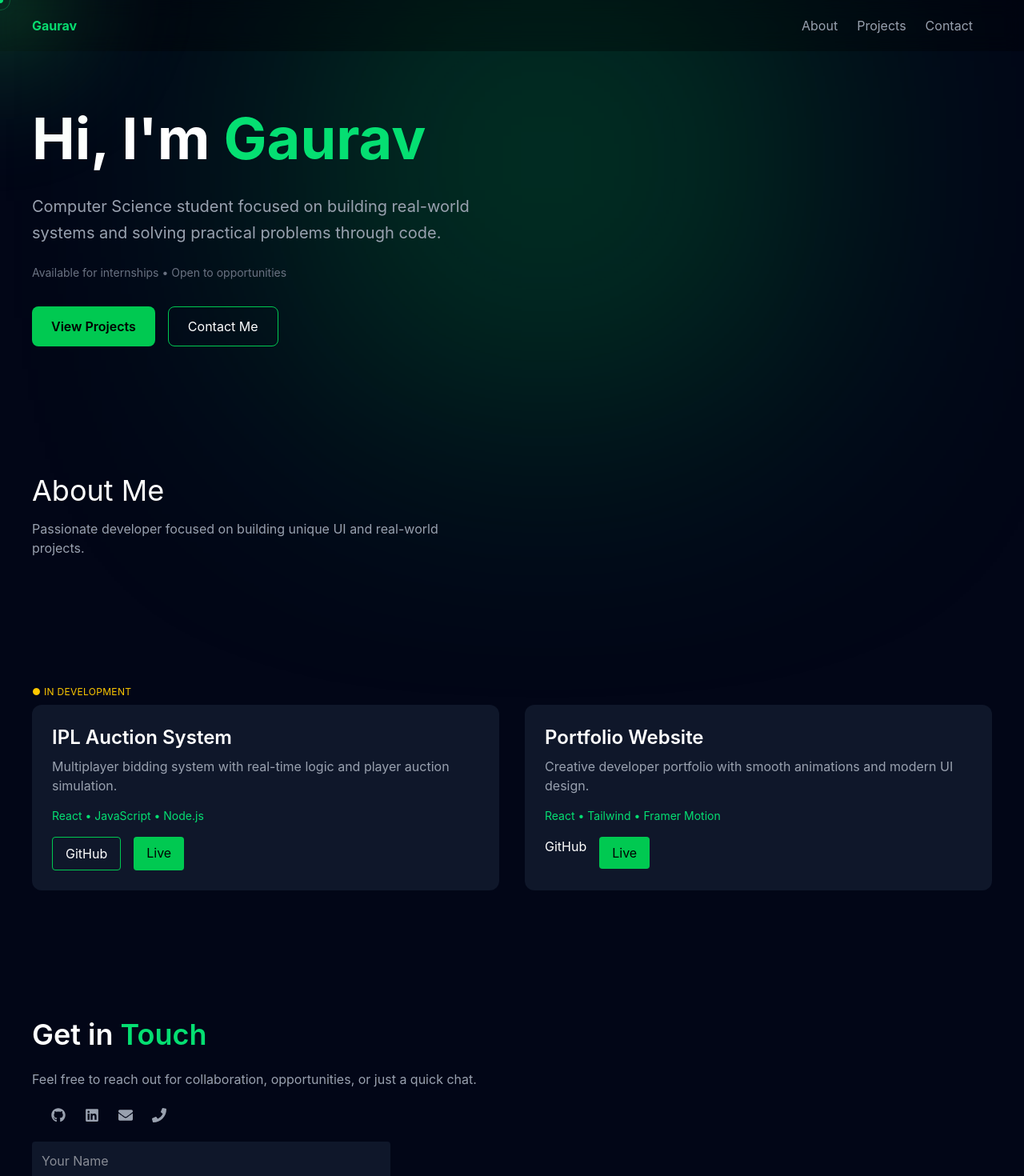
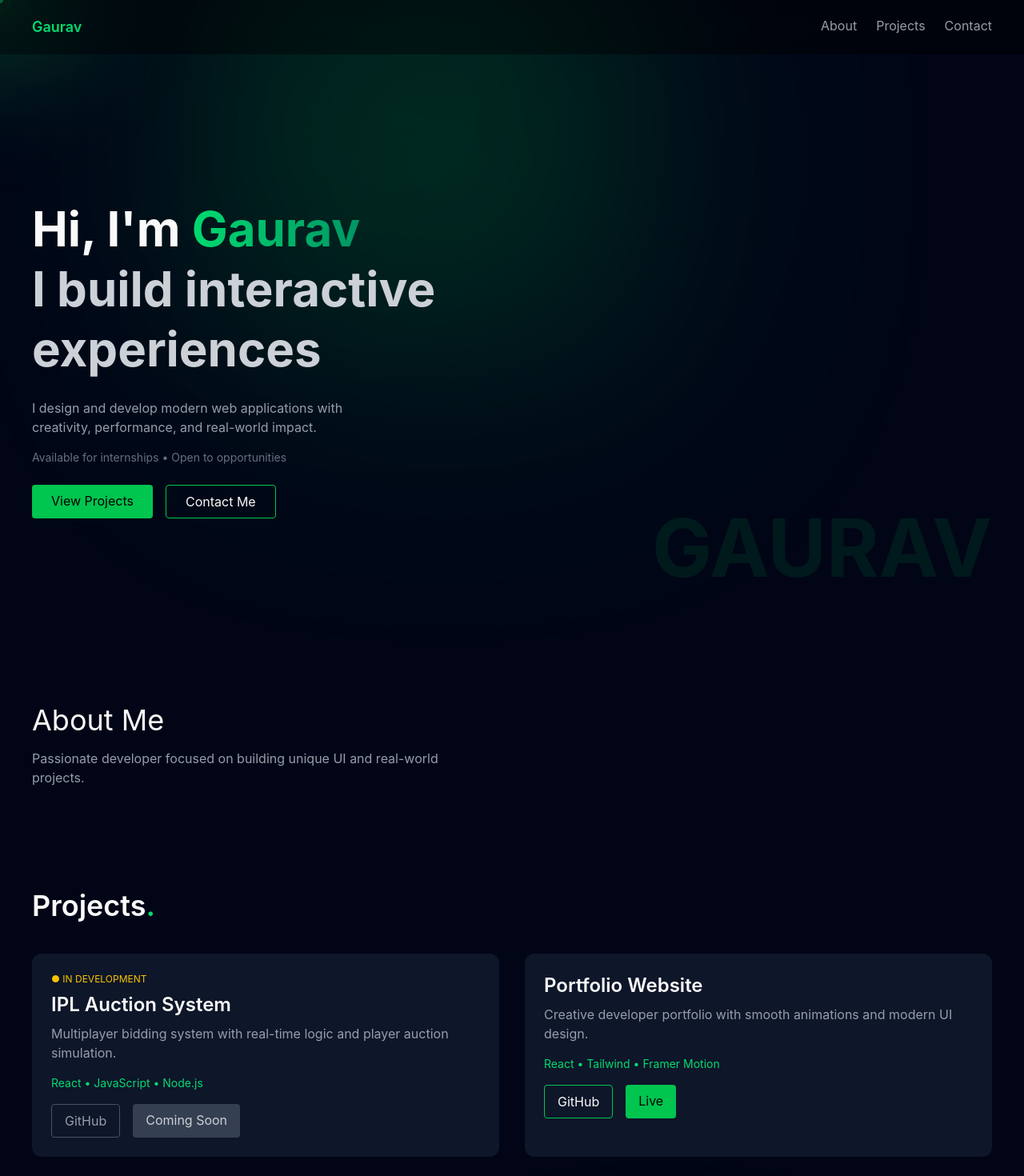
Before and after one commit to Gaurav-29-eng/gaurav-portfolio, a React (Vite) app: page / in a window 1280 px wide. Shown: the top 1470 px of the page at 80% size. Built offline with nearby package versions, Linux system fonts and the light colour scheme.

Commit message:
Updated basic things

```diff
--- a/src/components/Portfolio.jsx
+++ b/src/components/Portfolio.jsx
@@ -13,75 +13,95 @@ export default function Portfolio() {
       e.target,
       "9y69GuMyzXGbvOy-E"
     ).then(
-    () => {
-      alert("Message sent successfully 🚀");
-    },
-    () => {
-      alert("Failed to send message ❌");
-    }
+      () => alert("Message sent successfully 🚀"),
+      () => alert("Failed to send message ❌")
     );
 
     e.target.reset();
   };
 
   return (
-    <div className="relative z-10 bg-[#020617] text-white min-h-screen overflow-hidden">
+    <div className="relative bg-[#020617] text-white min-h-screen overflow-hidden">
 
-        {/* ✅ NAVBAR GOES HERE */}
-    <div className="fixed top-0 left-0 w-full flex justify-between px-10 py-5 z-20 bg-black/30 backdrop-blur-md">
-      <h1 className="text-green-400 font-bold">Gaurav</h1>
+         {/* CYBER GLOW */}
+        <div className="absolute w-[600px] h-[600px] bg-green-500 opacity-10 blur-[150px] top-[-100px] left-[20%] pointer-events-none"></div>
+
+        <div className="absolute w-[400px] h-[400px] bg-green-400 opacity-10 blur-[150px] bottom-[-100px] right-[20%] pointer-events-none"></div>
+
+
+        {/* TECH GLOW */}
+<div className="absolute top-0 left-0 w-full h-full pointer-events-none">
+  <div className="absolute w-[500px] h-[500px] bg-green-500 opacity-10 blur-[120px] top-[-100px] left-[20%]"></div>
+  <div className="absolute w-[400px] h-[400px] bg-green-400 opacity-10 blur-[120px] bottom-[-100px] right-[20%]"></div>
+</div>
+
+      {/* NAVBAR */}
+      <div className="fixed top-0 left-0 w-full flex justify-between px-10 py-5 z-50 bg-black/40 backdrop-blur-md">
+        <h1 className="text-lg font-semibold text-green-400">Gaurav</h1>
+
         <div className="space-x-6 text-gray-400">
-        <span className="hover:text-green-400 cursor-pointer">About</span>
-        <span className="hover:text-green-400 cursor-pointer">Projects</span>
-        <span className="hover:text-green-400 cursor-pointer">Contact</span>
-        <button className="hover-target hover:text-green-400 transition"></button>
+          <a href="#about" className="hover:text-green-400">About</a>
+          <a href="#projects" className="hover:text-green-400">Projects</a>
+          <a href="#contact" className="hover:text-green-400">Contact</a>
         </div>
       </div>
 
-      {/* BACKGROUND GLOW */}
-      <div className="absolute w-[600px] h-[600px] bg-green-500 opacity-20 blur-[160px] top-[-100px] left-[30%] animate-pulse"></div>
+      {/* HERO */}
 
-      <div className="relative px-10 pt-32 pb-20 space-y-40">
+      <section className="relative min-h-screen flex items-center px-10 pt-24">
 
-        {/* HERO */}
-        <motion.section
-  initial={{ opacity: 0, y: 80 }}
-  animate={{ opacity: 1, y: 0 }}
-  transition={{ duration: 1 }}
-  id="home"
->
+        <div className="grid md:grid-cols-2 gap-10 w-full">
 
-  <h1 className="text-6xl md:text-7xl font-bold leading-tight">
-    Hi, I'm <span className="text-green-400">Gaurav</span>
+          {/* LEFT */}
+          <div>
+            <h1 className="text-5xl md:text-6xl font-bold leading-tight">
+  Hi, I'm{" "}
+<span className="bg-gradient-to-r from-green-400 to-emerald-600 text-transparent bg-clip-text">
+  Gaurav
+</span>
+  <br />
+  <span className="text-gray-300">
+    I build interactive experiences
+  </span>
 </h1>
 
-  <p className="text-xl mt-6 text-gray-400 max-w-xl leading-relaxed">
-    Computer Science student focused on building real-world systems and solving practical problems through code.
+            <p className="mt-6 text-gray-400 max-w-md">
+              I design and develop modern web applications with creativity, performance, and real-world impact.
             </p>
 
-  {/* BUTTONS */}
-
-  <p className="mt-6 text-sm text-gray-500">
+            <p className="mt-4 text-sm text-gray-500">
               Available for internships • Open to opportunities
             </p>
 
-  <div className="mt-8 flex gap-4">
-    <button className="px-6 py-3 bg-green-500 text-black rounded-lg font-semibold hover:scale-105 transition">
+            <div className="mt-6 flex gap-4">
+              <a href="#projects" className="bg-green-500 text-black px-6 py-2 rounded">
                 View Projects
-    </button>
-
-    <button className="px-6 py-3 border border-green-500 rounded-lg hover:bg-green-500 hover:text-black transition">
+              </a>
+              <a href="#contact" className="border border-green-500 px-6 py-2 rounded">
                 Contact Me
-    </button>
+              </a>
+            </div>
           </div>
 
-</motion.section>
+          {/* RIGHT (EMPTY FOR NOW) */}
+          <div></div>
+
+        </div>
+
+        {/* BACKGROUND TEXT */}
+        <h1 className="absolute text-[100px] font-bold text-green-500 opacity-10 right-10 bottom-10 pointer-events-none select-none">
+  GAURAV
+</h1>
+
+      </section>
 
       {/* ABOUT */}
       <motion.section
-          initial={{ opacity: 0, x: -100 }}
-          whileInView={{ opacity: 1, x: 0 }}
-          transition={{ duration: 1 }}
+        id="about"
+        className="px-10 mt-20"
+        initial={{ opacity: 0, y: 80 }}
+        whileInView={{ opacity: 1, y: 0 }}
+        transition={{ duration: 0.6 }}
       >
         <h2 className="text-4xl mb-4">About Me</h2>
         <p className="text-gray-400 max-w-xl">
@@ -90,21 +110,20 @@ export default function Portfolio() {
       </motion.section>
 
       {/* PROJECTS */}
-        <section id="projects" className="space-y-10 mt-32">
+      <section id="projects" className="px-10 mt-32 space-y-10">
 
-  <p className="text-xs text-yellow-400 mb-2 tracking-wide">
-  ● IN DEVELOPMENT
-</p>
+        <h2 className="text-4xl font-semibold">
+          Projects<span className="text-green-400">.</span>
+        </h2>
 
         <div className="grid md:grid-cols-2 gap-8">
 
-    {/* PROJECT 1 */}
-    <div className="group p-6 bg-[#0f172a] rounded-xl border border-transparent
-hover:border-green-500 transition duration-300
-hover:shadow-[0_0_40px_rgba(34,197,94,0.2)]
-hover:-translate-y-2">
+          {/* IPL PROJECT */}
+          <div className="group p-6 bg-[#0f172a] rounded-xl hover:-translate-y-2 transition duration-300 hover:shadow-[0_0_40px_rgba(34,197,94,0.2)]">
 
-      <h3 className="text-2xl font-semibold mb-2">
+            <p className="text-xs text-yellow-400 mb-2">● IN DEVELOPMENT</p>
+
+            <h3 className="text-2xl font-semibold mb-2 group-hover:text-green-400 transition">
               IPL Auction System
             </h3>
 
@@ -112,39 +131,23 @@ hover:-translate-y-2">
               Multiplayer bidding system with real-time logic and player auction simulation.
             </p>
 
-      {/* TECH STACK */}
             <p className="text-sm text-green-400 mb-4">
               React • JavaScript • Node.js
             </p>
 
-      {/* BUTTONS */}
             <div className="flex gap-4">
+              <span className="px-4 py-2 border border-gray-600 text-gray-400 rounded">
+                GitHub
+              </span>
 
-        <a
-          href="https://github.com/YOUR_USERNAME/YOUR_PROJECT"
-          target="_blank"
-          className="px-4 py-2 border border-green-500 rounded
-hover:bg-green-500 hover:text-black
-transition duration-300"
-        >
-          GitHub
-        </a>
-
-        <a
-          href="#"
-          className="px-4 py-2 bg-green-500 text-black rounded
-hover:scale-105 hover:shadow-[0_0_20px_rgba(34,197,94,0.6)]
-transition duration-300"
-        >
-          Live
-        </a>
-
+              <span className="px-4 py-2 bg-gray-700 text-gray-300 rounded">
+                Coming Soon
+              </span>
+            </div>
           </div>
 
-    </div>
-
-    {/* PROJECT 2 */}
-    <div className="group p-6 bg-[#0f172a] rounded-xl border border-transparent hover:border-green-500 transition duration-300 hover:shadow-[0_0_30px_rgba(34,197,94,0.3)]">
+          {/* PORTFOLIO PROJECT */}
+          <div className="group p-6 bg-[#0f172a] rounded-xl hover:-translate-y-2 transition duration-300 hover:shadow-[0_0_40px_rgba(34,197,94,0.2)]">
 
             <h3 className="text-2xl font-semibold mb-2 group-hover:text-green-400 transition">
               Portfolio Website
@@ -159,11 +162,10 @@ transition duration-300"
             </p>
 
             <div className="flex gap-4">
-
               <a
                 href="https://github.com/Gaurav-29-eng/gaurav-portfolio"
                 target="_blank"
-  rel="noopener noreferrer"
+                className="px-4 py-2 border border-green-500 rounded hover:bg-green-500 hover:text-black transition"
               >
                 GitHub
               </a>
@@ -171,130 +173,63 @@ transition duration-300"
               <a
                 href="https://gaurav-portfolio-roan.vercel.app/"
                 target="_blank"
-  rel="noopener noreferrer"
                 className="px-4 py-2 bg-green-500 text-black rounded hover:scale-105 transition"
               >
                 Live
               </a>
-
+            </div>
           </div>
 
         </div>
-
-  </div>
-
       </section>
 
-
-    {/* CONTACTS */}
-        <section id="contact" className="space-y-6 mt-32">
+      {/* CONTACT */}
+      <section id="contact" className="px-10 mt-32 space-y-6">
 
         <h2 className="text-4xl font-semibold">
           Get in <span className="text-green-400">Touch</span>
         </h2>
+
         <p className="text-gray-400 max-w-xl">
-    Feel free to reach out for collaboration, opportunities, or just a quick chat.
+          Feel free to reach out for collaboration or opportunities.
         </p>
 
-  {/* ICON LINKS */}
-  <div className="flex gap-6 text-lg">
-    <div className="hover:text-green-400 transition text-gray-400">
+        {/* ICONS */}
+        <div className="flex gap-6 text-gray-400 text-lg">
+
+          <a href="https://github.com/Gaurav-29-eng" target="_blank">
+            <FaGithub />
+          </a>
+
+          <a href="https://linkedin.com/in/gaurav-salunke-cse27" target="_blank">
+            <FaLinkedin />
+          </a>
+
+          <a href="mailto:salunkegaurav2915@gmail.com">
+            <FaEnvelope />
+          </a>
+
+          <a href="tel:+919370574295">
+            <FaPhone />
+          </a>
 
         </div>
 
-  {/* GitHub */}
-  <div className="group relative">
-    <a href="https://github.com/Gaurav-29-eng" target="_blank"
-      className="text-gray-400 text-lg hover:text-green-400 transition duration-300">
-      <FaGithub />
-    </a>
-    <span className="absolute -top-8 left-1/2 -translate-x-1/2 text-xs bg-black px-2 py-1 rounded opacity-0 group-hover:opacity-100 transition">
-      GitHub
-    </span>
-  </div>
+        {/* FORM */}
+        <form onSubmit={sendEmail} className="flex flex-col gap-4 max-w-md">
 
-  {/* LinkedIn */}
-  <div className="group relative">
-    <a href="https://linkedin.com/in/gaurav-salunke-cse27" target="_blank"
-      className="text-gray-400 text-lg hover:text-green-400 transition duration-300">
-      <FaLinkedin />
-    </a>
-    <span className="absolute -top-8 left-1/2 -translate-x-1/2 text-xs bg-black px-2 py-1 rounded opacity-0 group-hover:opacity-100 transition">
-      LinkedIn
-    </span>
-  </div>
+          <input type="text" name="name" placeholder="Your Name" className="p-3 bg-[#0f172a] rounded" required />
+          <input type="email" name="email" placeholder="Your Email" className="p-3 bg-[#0f172a] rounded" required />
+          <textarea name="message" placeholder="Your Message" className="p-3 bg-[#0f172a] rounded h-32" required />
 
-  {/* Email */}
-  <div className="group relative">
-    <a href="mailto:salunkegaurav2915@gmail.com?subject=Contact from Portfolio"
-      className="text-gray-400 text-lg hover:text-green-400 transition duration-300">
-      <FaEnvelope />
-    </a>
-    <span className="absolute -top-8 left-1/2 -translate-x-1/2 text-xs bg-black px-2 py-1 rounded opacity-0 group-hover:opacity-100 transition">
-      Email
-    </span>
-  </div>
-
-  {/* Phone */}
-  <div className="group relative">
-    <a href="tel:+919370574295"
-      className="text-gray-400 text-lg hover:text-green-400 transition duration-300">
-      <FaPhone />
-    </a>
-    <span className="absolute -top-8 left-1/2 -translate-x-1/2 text-xs bg-black px-2 py-1 rounded opacity-0 group-hover:opacity-100 transition">
-      Call
-    </span>
-  </div>
-
-</div>
-
-{/* IFORM */}
-  <form onSubmit={sendEmail} className="flex flex-col gap-4 max-w-md mt-6">
-
-  <input
-    type="text"
-    name="name"
-    placeholder="Your Name"
-    className="p-3 bg-[#0f172a] rounded text-white"
-    required
-  />
-
-  <input
-    type="email"
-    name="email"
-    placeholder="Your Email"
-    className="p-3 bg-[#0f172a] rounded text-white"
-    required
-  />
-
-  <textarea
-    name="message"
-    placeholder="Your Message"
-    className="p-3 bg-[#0f172a] rounded h-32 text-white"
-    required
-  />
-
-  <button
-    type="submit"
-    className="bg-green-500 text-black px-4 py-2 rounded hover:scale-105 transition"
-  >
+          <button className="bg-green-500 text-black px-4 py-2 rounded">
             Send Message
           </button>
 
         </form>
 
-  {/* RESUME BUTTON */}
-  <a
-    href="/resume.pdf"
-    download
-    className="inline-block mt-6 px-6 py-3 bg-green-500 text-black rounded-lg font-semibold hover:scale-105 transition"
-  >
-    Download Resume
-  </a>
-
       </section>
 
     </div>
-    </div>
   );
 }
--- a/src/index.css
+++ b/src/index.css
@@ -24,3 +24,41 @@ body::after {
 * {
   cursor: none;
 }
+
+body {
+  background-color: #020617;
+
+  /* GRID */
+  background-image:
+    linear-gradient(rgba(0, 255, 100, 0.06) 1px, transparent 1px),
+    linear-gradient(to right, rgba(0, 255, 100, 0.06) 1px, transparent 1px);
+
+  background-size: 40px 40px;
+}
+
+/* SCANLINES (hacker screen effect) */
+body::after {
+  content: "";
+  position: fixed;
+  width: 100%;
+  height: 100%;
+  background: repeating-linear-gradient(
+    to bottom,
+    rgba(0, 255, 100, 0.03),
+    rgba(0, 255, 100, 0.03) 1px,
+    transparent 1px,
+    transparent 3px
+  );
+  pointer-events: none;
+  z-index: 1;
+}
+
+
+@keyframes flicker {
+  0%, 100% { opacity: 1; }
+  50% { opacity: 0.97; }
+}
+
+body {
+  animation: flicker 5s infinite;
+}
```
Lines whose indentation alone changed are shown as unchanged.
